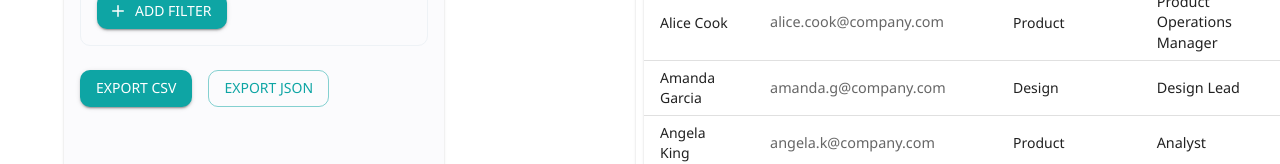
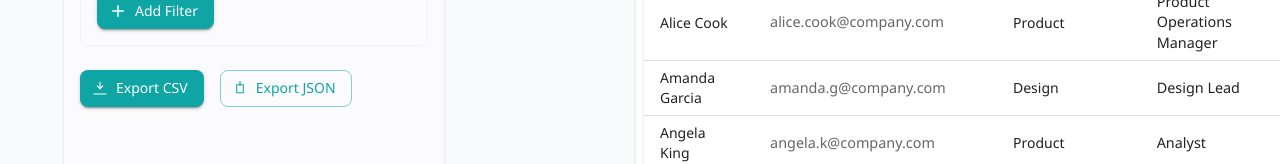
Before and after one commit to padmanabhmishra407/frontend-assign, a React (Vite) app: page / in a window 1280 px wide. Shown: the part 268-432 px from the top of the page. Built offline with nearby package versions, Linux system fonts and the light colour scheme; no server answers.

Commit message:
style: subtle visual refinements — theme bg, rounded cards, export icons

```diff
--- a/src/App.tsx
+++ b/src/App.tsx
@@ -18,11 +18,16 @@ const theme = createTheme({
     secondary: {
       main: '#0f172a',
     },
+    background: {
+      default: '#f8fafc',
+      paper: '#ffffff',
+    },
   },
   typography: {
     fontFamily: '"Segoe UI", "Roboto", "Oxygen", "Ubuntu", "Cantarell", sans-serif',
+    button: { textTransform: 'none' },
   },
-  shape: { borderRadius: 10 },
+  shape: { borderRadius: 8 },
 });
 
 function App() {
@@ -93,10 +98,10 @@ function App() {
             />
 
                 <Stack direction="row" spacing={2} sx={{ mt: 2 }}>
-                  <Button variant="contained" color="primary" onClick={handleExportCSV}>
+                  <Button variant="contained" color="primary" onClick={handleExportCSV} startIcon={<svg width="16" height="16" viewBox="0 0 24 24" fill="none" xmlns="http://www.w3.org/2000/svg"><path d="M12 3v10" stroke="currentColor" strokeWidth="1.6" strokeLinecap="round" strokeLinejoin="round"/><path d="M8 9l4 4 4-4" stroke="currentColor" strokeWidth="1.6" strokeLinecap="round" strokeLinejoin="round"/><path d="M21 21H3" stroke="currentColor" strokeWidth="1.6" strokeLinecap="round" strokeLinejoin="round"/></svg>}>
                     Export CSV
                   </Button>
-                  <Button variant="outlined" color="primary" onClick={handleExportJSON}>
+                  <Button variant="outlined" color="primary" onClick={handleExportJSON} startIcon={<svg width="16" height="16" viewBox="0 0 24 24" fill="none" xmlns="http://www.w3.org/2000/svg"><path d="M12 2v6" stroke="currentColor" strokeWidth="1.6" strokeLinecap="round" strokeLinejoin="round"/><path d="M7 7h10v12H7z" stroke="currentColor" strokeWidth="1.6" strokeLinecap="round" strokeLinejoin="round"/></svg>}>
                     Export JSON
                   </Button>
                 </Stack>
--- a/src/index.css
+++ b/src/index.css
@@ -10,7 +10,7 @@ body {
     sans-serif;
   -webkit-font-smoothing: antialiased;
   -moz-osx-font-smoothing: grayscale;
-  background-color: #ffffff;
+  background-color: #f8fafc;
 }
 
 html,
```
